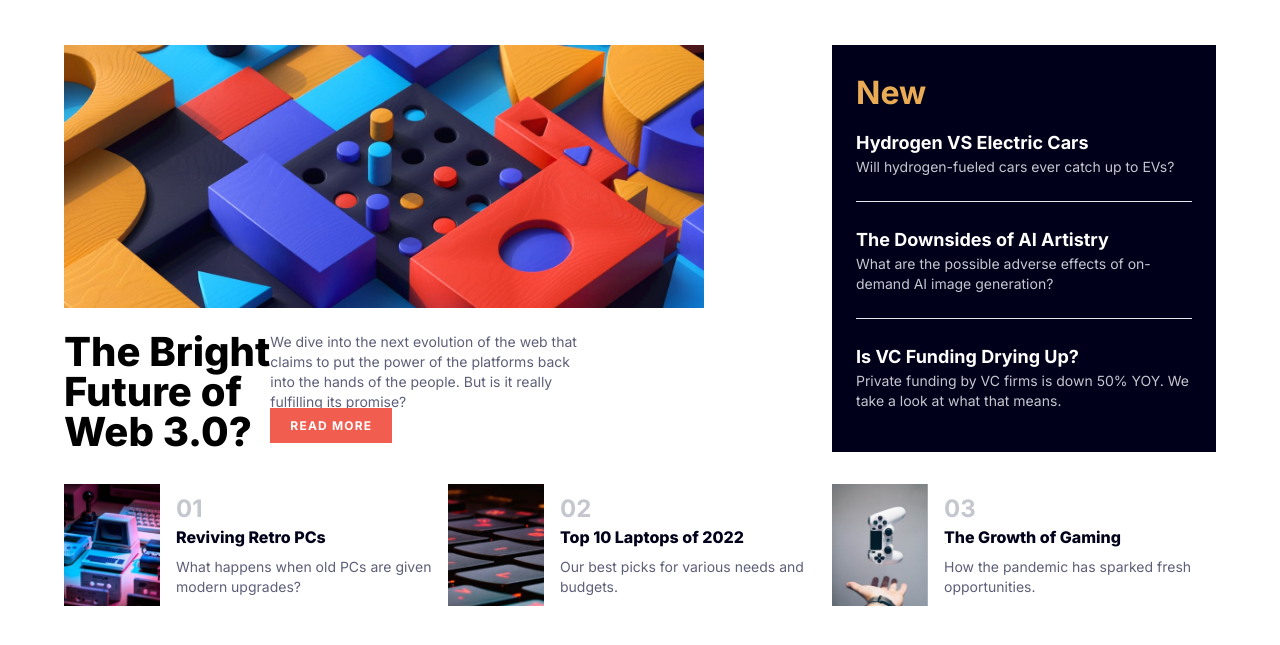
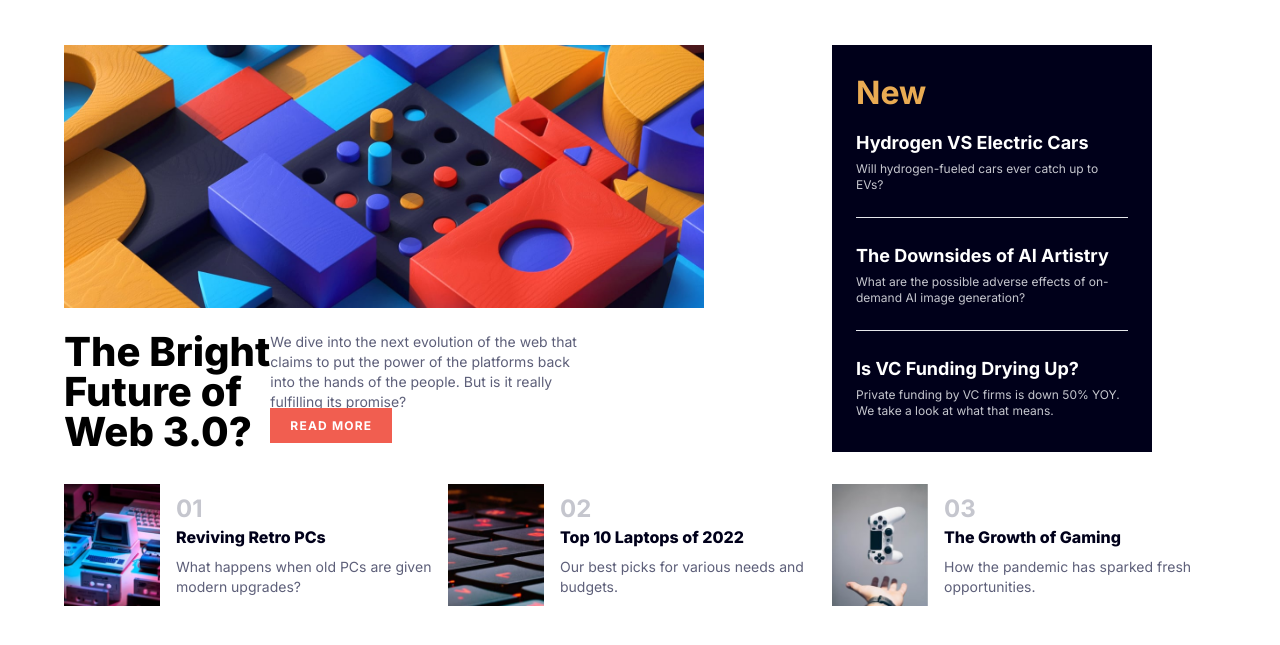
Before and after one commit to thalesmariiano/News-homepage-Man, a website: page src/index.html in a window 1280 px wide. Shown: the part 107-752 px from the top of the page. Drawn offline with Linux system fonts and the light colour scheme.

Commit message:
news adjusted

```diff
--- a/src/index.html
+++ b/src/index.html
@@ -45,20 +45,20 @@
           </div>
         </div>
 
-        <div class="row-span-1 bg-grayish-blue p-6 text-white">
+        <div class="row-span-1 w-80 bg-grayish-blue p-6 text-white">
           <h1 class="font-inter font-bold text-[2rem] text-soft-orange mb-3">New</h1>
           <h2 class="font-inter font-bold text-white text-lg hover:text-soft-orange"><a href="#">Hydrogen VS Electric Cars</a></h2>
-          <p class="font-inter text-[#c5c6ce] text-sm">Will hydrogen-fueled cars ever catch up to EVs?</p>
+          <p class="font-inter mt-1 text-[#c5c6ce] text-xs">Will hydrogen-fueled cars ever catch up to EVs?</p>
 
           <hr class="my-6">
 
           <h2 class="font-inter font-bold text-white text-lg hover:text-soft-orange"><a href="#">The Downsides of AI Artistry</a></h2>
-          <p class="font-inter text-[#c5c6ce] text-sm">What are the possible adverse effects of on-demand AI image generation?</p>
+          <p class="font-inter mt-1 text-[#c5c6ce] text-xs">What are the possible adverse effects of on-demand AI image generation?</p>
 
           <hr class="my-6">
 
           <h2 class="font-inter font-bold text-white text-lg hover:text-soft-orange"><a href="#">Is VC Funding Drying Up?</a></h2>
-          <p class="font-inter text-[#c5c6ce] text-sm">Private funding by VC firms is down 50% YOY. We take a look at what that means.</p>
+          <p class="font-inter mt-1 text-[#c5c6ce] text-xs">Private funding by VC firms is down 50% YOY. We take a look at what that means.</p>
         </div>
 
         <div class="col-span-3">
```
Also changed, not shown: dist/styles.css.
